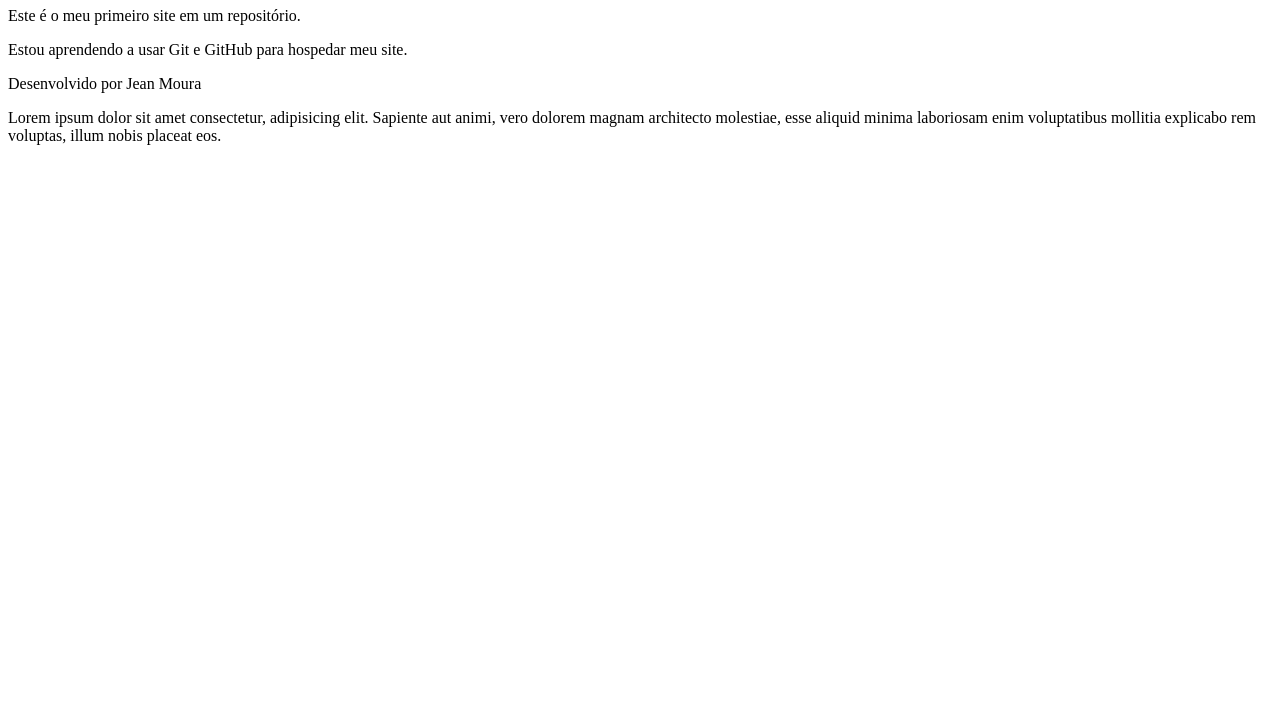
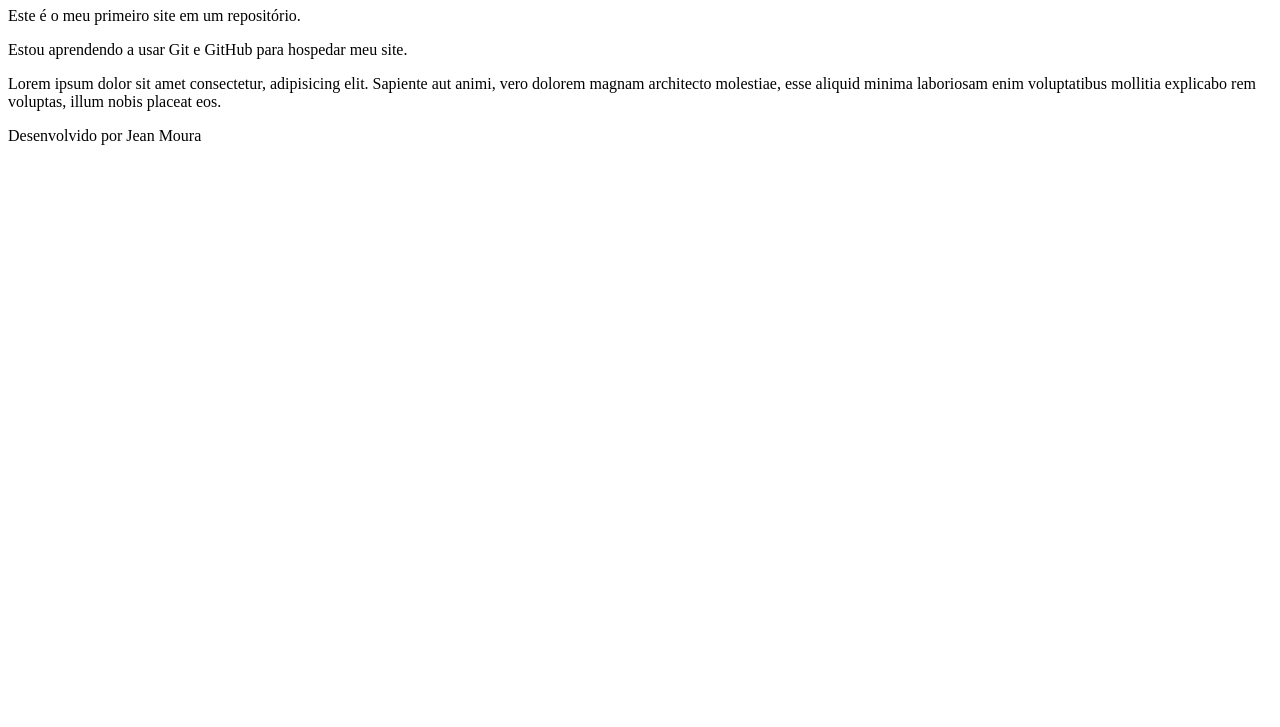
Before and after one commit to jeancmoura18/Ola-Mundo, a plain HTML site: page site-exemplo/index.html in a window 1280 px wide. Shown: the part 73-800 px from the top of the page. Drawn offline with Linux system fonts and the light colour scheme.

Commit message:
mais uma alteração no parágrafo

```diff
--- a/site-exemplo/index.html
+++ b/site-exemplo/index.html
@@ -9,14 +9,14 @@
     <h1>Bem-vindo ao meu site!</h1>
     <p>Este é o meu primeiro site em um repositório.</p>
     <p>Estou aprendendo a usar Git e GitHub para hospedar meu site.</p>
+    <p>
+      Lorem ipsum dolor sit amet consectetur, adipisicing elit. Sapiente aut
+      animi, vero dolorem magnam architecto molestiae, esse aliquid minima
+      laboriosam enim voluptatibus mollitia explicabo rem voluptas, illum nobis
+      placeat eos.
+    </p>
     <footer>
       <p>Desenvolvido por Jean Moura</p>
-      <p>
-        Lorem ipsum dolor sit amet consectetur, adipisicing elit. Sapiente aut
-        animi, vero dolorem magnam architecto molestiae, esse aliquid minima
-        laboriosam enim voluptatibus mollitia explicabo rem voluptas, illum
-        nobis placeat eos.
-      </p>
     </footer>
   </body>
 </html>
```
